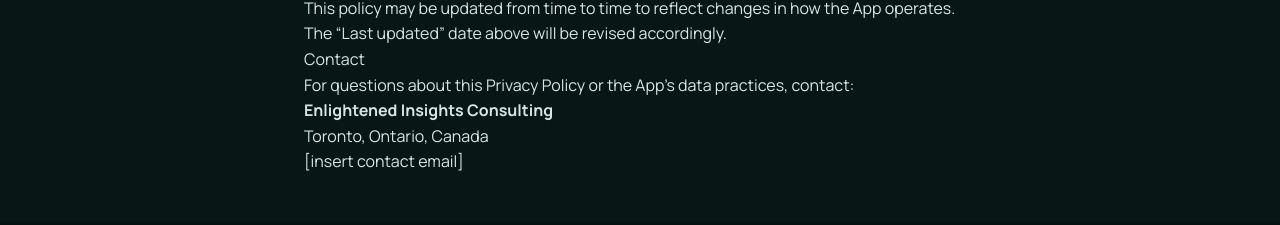
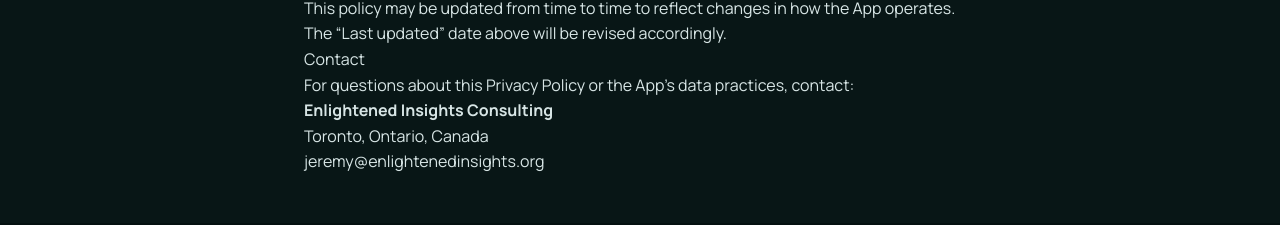
Before and after one commit to enlightened-insights/enlightened-insights-website, a Next.js app: page /privacy-policy in a window 1280 px wide. Shown: the part 948-1173 px from the top of the page. Built offline with nearby package versions, Linux system fonts and the light colour scheme.

Commit message:
Update contact email in privacy policy

```diff
--- a/src/app/privacy-policy/page.tsx
+++ b/src/app/privacy-policy/page.tsx
@@ -64,7 +64,7 @@
         For questions about this Privacy Policy or the App&apos;s data practices, contact:<br />
         <strong>Enlightened Insights Consulting</strong><br />
         Toronto, Ontario, Canada<br />
-        [insert contact email]
+        jeremy@enlightenedinsights.org
       </p>
     </main>
   );
```
